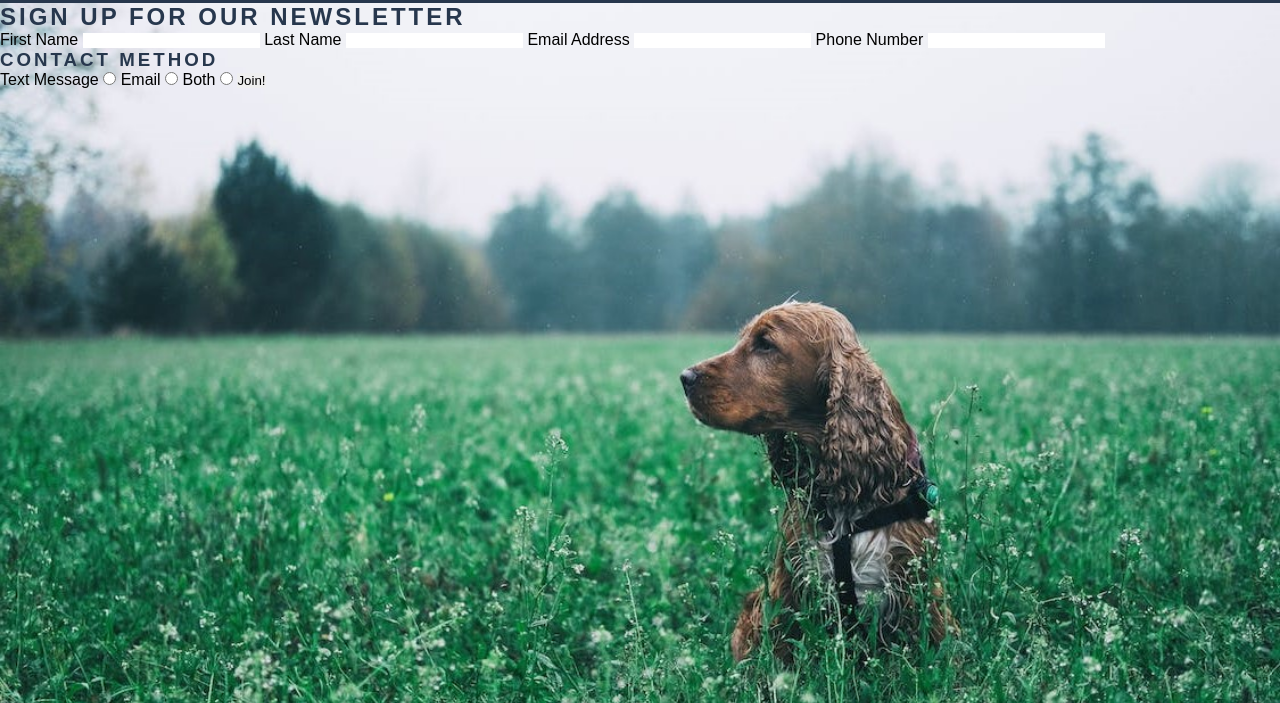
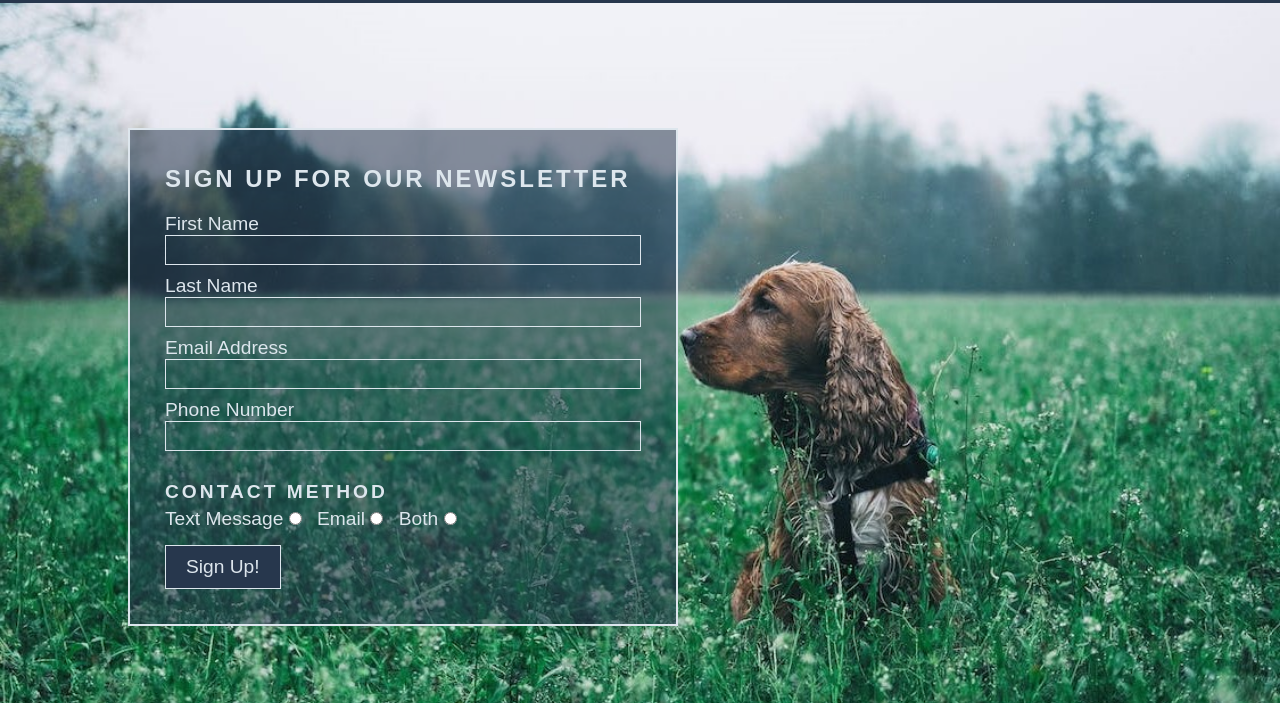
Before and after one commit to Tossan99/breed-chooser, a plain HTML site: page assets/sign-up.html in a window 1280 px wide. Shown: the part 97-800 px from the top of the page. Drawn offline with Linux system fonts and the light colour scheme.

Commit message:
Add style to sign up form

```diff
--- a/assets/css/style.css
+++ b/assets/css/style.css
@@ -183,10 +183,76 @@ hr {
     background-image: url(../images/sign-up-background.jpeg);
     background-size: cover;
     background-position: center;
-    height: 800px;
+    height: 720px;
+    clear: left;
 }
 
+.sign-up-form {
+    margin: 125px 0 0 10%;
+    max-width: 550px;
+    position: absolute;
+    background-color: #27374D88;
+    border: 2px solid #DDE6ED;
+    padding: 35px;
+}
 
+.sign-up-form>h2 {
+    font-size: 150%;
+    padding-bottom: 20px;
+    color: #DDE6ED;
+}
+
+.sign-up-form>h3 {
+    font-size: 120%;
+    padding-top: 20px;
+    color: #DDE6ED;
+    padding-bottom: 5px;
+}
+
+.sign-up-form>label {
+    font-size: 120%;
+    color: #DDE6ED;
+}
+
+.sign-up-form>input {
+    font-size: 120%;
+    color: #DDE6ED;
+}
+
+.form-input {
+    width: 100%;
+    height: 30px;
+    border: 1px solid #DDE6ED;
+    background-color: transparent;
+    margin-bottom: 10px;
+}
+
+.form-input:hover {
+    border-color: blue;
+}
+
+.form-radio>li {
+    display: inline;
+    font-size: 120%;
+    color: #DDE6ED;
+    padding-right: 10px;
+}
+
+.submit-button {
+    font-size: 100%;
+    color: blue;
+    background-color: #27374D;
+    padding: 10px 20px 10px 20px;
+    border: 1px solid #DDE6ED;
+    margin-top: 15px;
+}
+
+.submit-button:hover {
+    background-color: #DDE6ED;
+    border-color: #DDE6ED;
+    color: #27374D;
+
+}
 
 
 /* footer and social media links */
--- a/assets/sign-up.html
+++ b/assets/sign-up.html
@@ -41,7 +41,7 @@
         </a>
     </header>
     <section id="sign-up-image">
-        <form action="https://formdump.codeinstitute.net/" method="post">
+        <form action="https://formdump.codeinstitute.net/" method="post" class="sign-up-form">
             <h2>Sign up for our newsletter</h2>
 
             <label for="fname" id="fname">First Name</label>
@@ -58,16 +58,20 @@
 
             <h3>Contact Method</h3>
 
-            <label for="by-text" id="by-text">Text Message</label>
-            <input type="radio" id="by-text" name="contact" value="by-text" required>
-
-            <label for="by-email" id="by-email">Email</label>
-            <input type="radio" id="by-email" name="contact" value="by-email">
-
-            <label for="by-both" id="by-both">Both</label>
-            <input type="radio" id="by-both" name="contact" value="by-both">
-
-            <input type="submit" value="Join!" class="submit-button">
+            <ul class="form-radio">
+                <li>
+                    <label for="by-text" id="by-text">Text Message</label>
+                    <input type="radio" id="by-text" name="contact" value="by-text"  required>
+                </li>
+                <li>
+                    <label for="by-email" id="by-email">Email</label>
+                    <input type="radio" id="by-email" name="contact" value="by-email">
+                <li>
+                    <label for="by-both" id="by-both">Both</label>
+                    <input type="radio" id="by-both" name="contact" value="by-both">
+                </li>
+            </ul>
+            <input type="submit" value="Sign Up!" class="submit-button">
         </form>
 
     </section>
```
